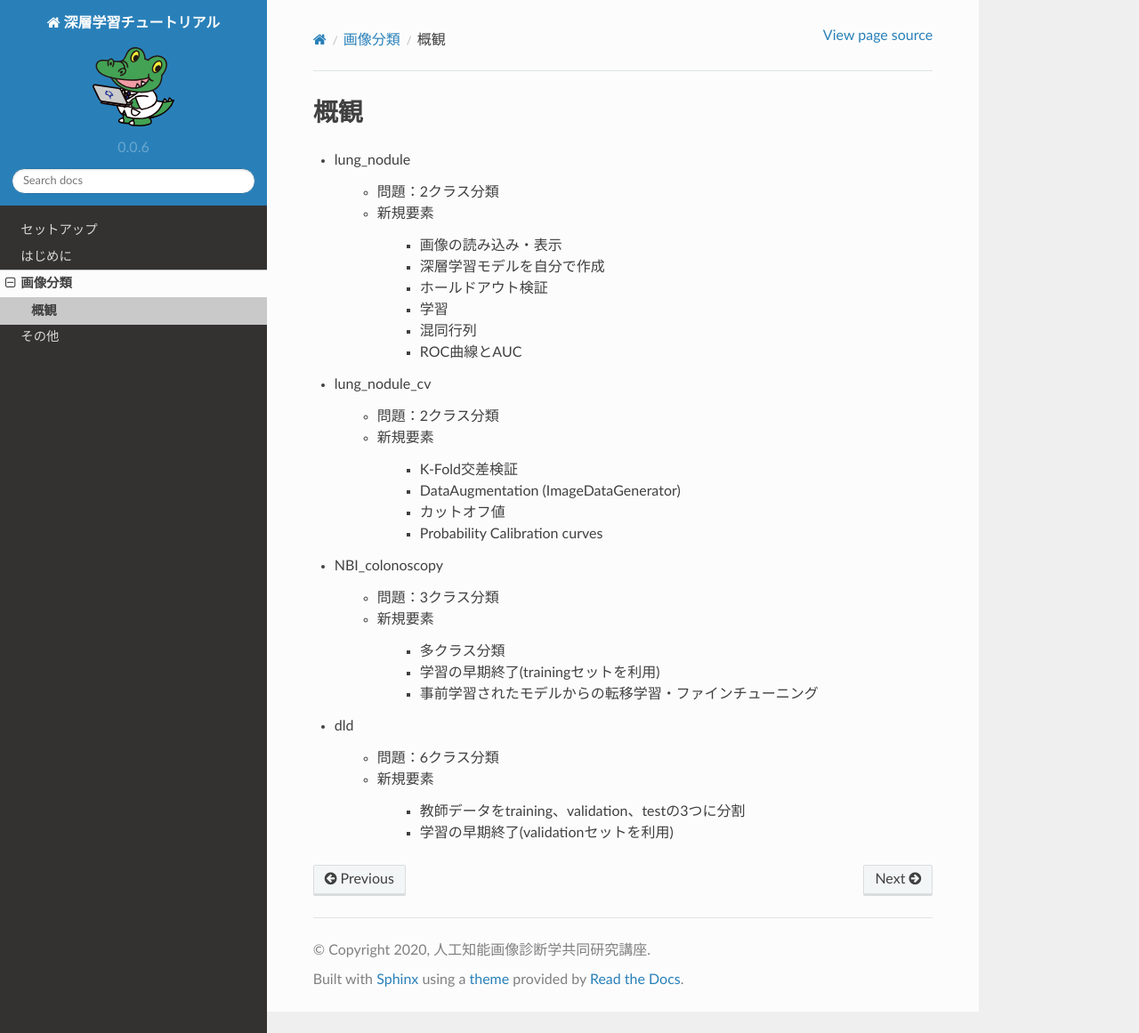
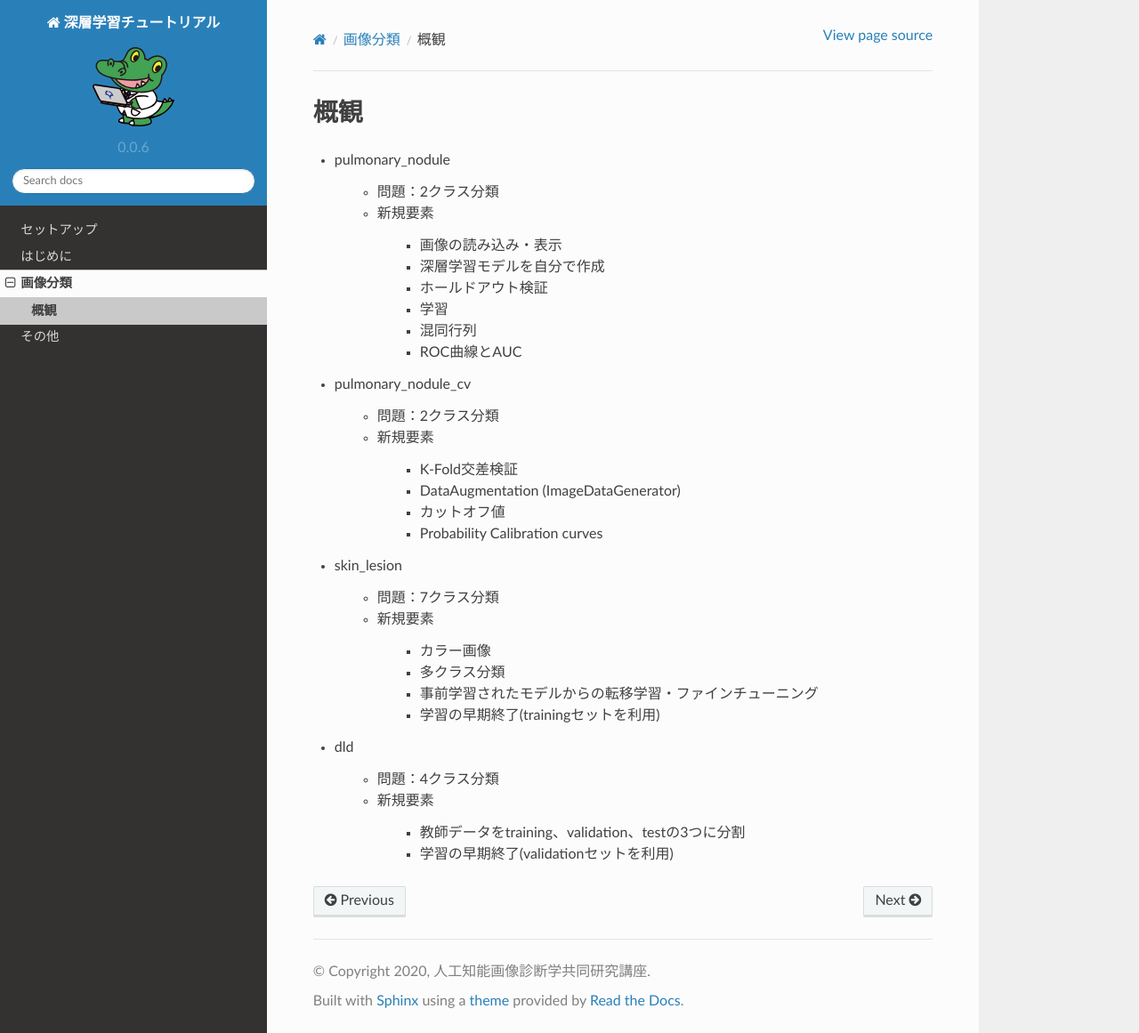
Before and after one commit to yk-szk/aitut, a Sphinx documentation site: the page built from docs/notebooks/overview.rst, in a window 1280 px wide and 1161 px high. Shown: the whole window at 89% size. Built offline with Sphinx 7.4.7 and the Read the Docs theme 2.0.0, drawn with Linux system fonts in a browser that asks for light colours; formulas are drawn with MathJax 3; pages that are not in the unit, such as notebooks, are missing from menus.

Commit message:
Change dataset

```diff
--- a/docs/notebooks/index.rst
+++ b/docs/notebooks/index.rst
@@ -9,7 +9,7 @@
 .. toctree::
    :maxdepth: 0
 
-   lung_nodule
-   lung_nodule_cv
-   NBI_colonoscopy
+   pulmonary_nodule
+   pulmonary_nodule_cv
+   skin_lesion
    dld
--- a/docs/notebooks/overview.rst
+++ b/docs/notebooks/overview.rst
@@ -1,7 +1,7 @@
 概観
 ****
 
-* :doc:`lung_nodule`
+* :doc:`pulmonary_nodule`
 
    * 問題：2クラス分類
    * 新規要素
@@ -13,7 +13,7 @@
       * 混同行列
       * ROC曲線とAUC
 
-* :doc:`lung_nodule_cv`
+* :doc:`pulmonary_nodule_cv`
 
    * 問題：2クラス分類
    * 新規要素
@@ -23,19 +23,20 @@
       * カットオフ値
       * Probability Calibration curves
 
-* :doc:`NBI_colonoscopy`
+* :doc:`skin_lesion`
 
-   * 問題：3クラス分類
+   * 問題：7クラス分類
    * 新規要素
 
+      * カラー画像
       * 多クラス分類
+      * 事前学習されたモデルからの転移学習・ファインチューニング
       * 学習の早期終了(trainingセットを利用)
-      * 事前学習されたモデルからの転移学習・ファインチューニング
 
 
 * :doc:`dld`
 
-   * 問題：6クラス分類
+   * 問題：4クラス分類
    * 新規要素
 
       * 教師データをtraining、validation、testの3つに分割
--- a/docs/prerequisites/python.rst
+++ b/docs/prerequisites/python.rst
@@ -2,7 +2,7 @@ Python
 ======
 
 条件演算子(conditional operator)
-----------------------------
+--------------------------------
 .. code-block:: python
 
    x if a > b else y
```
Also changed, not shown: 9 other files.
